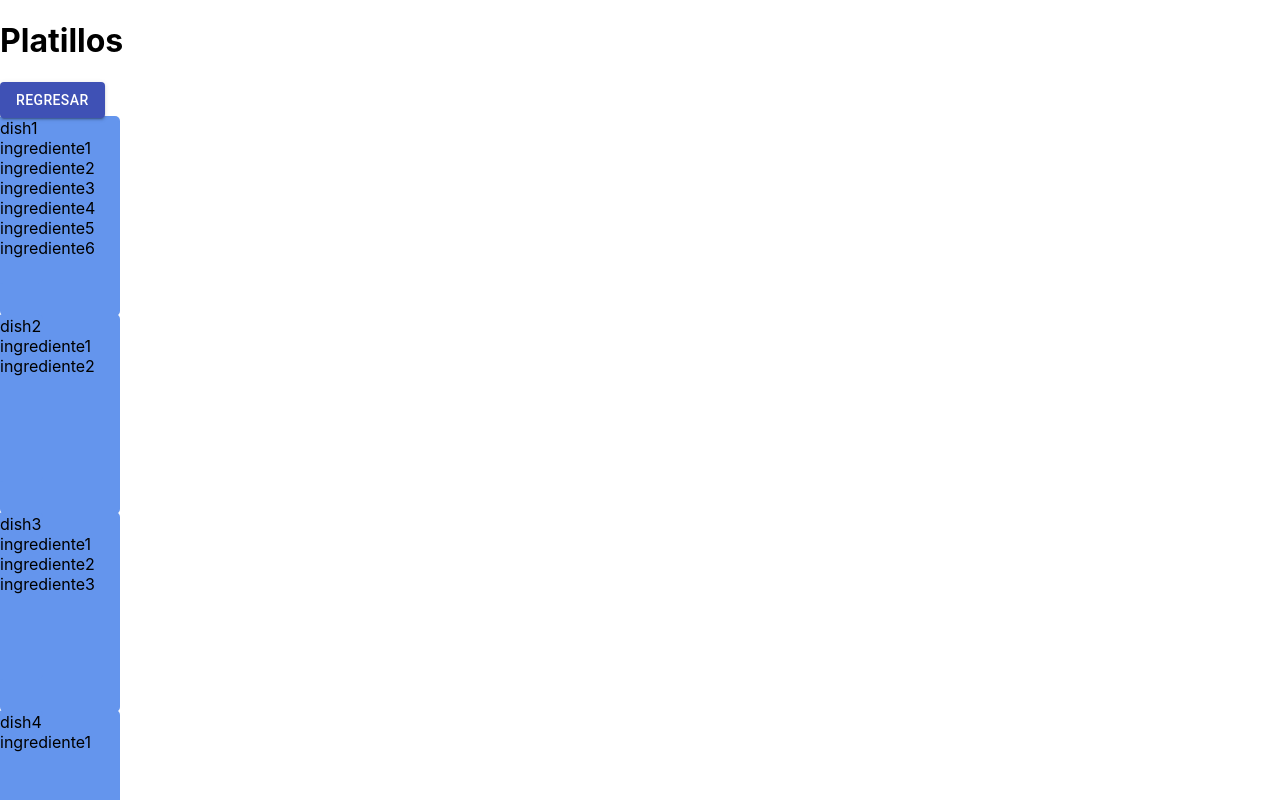
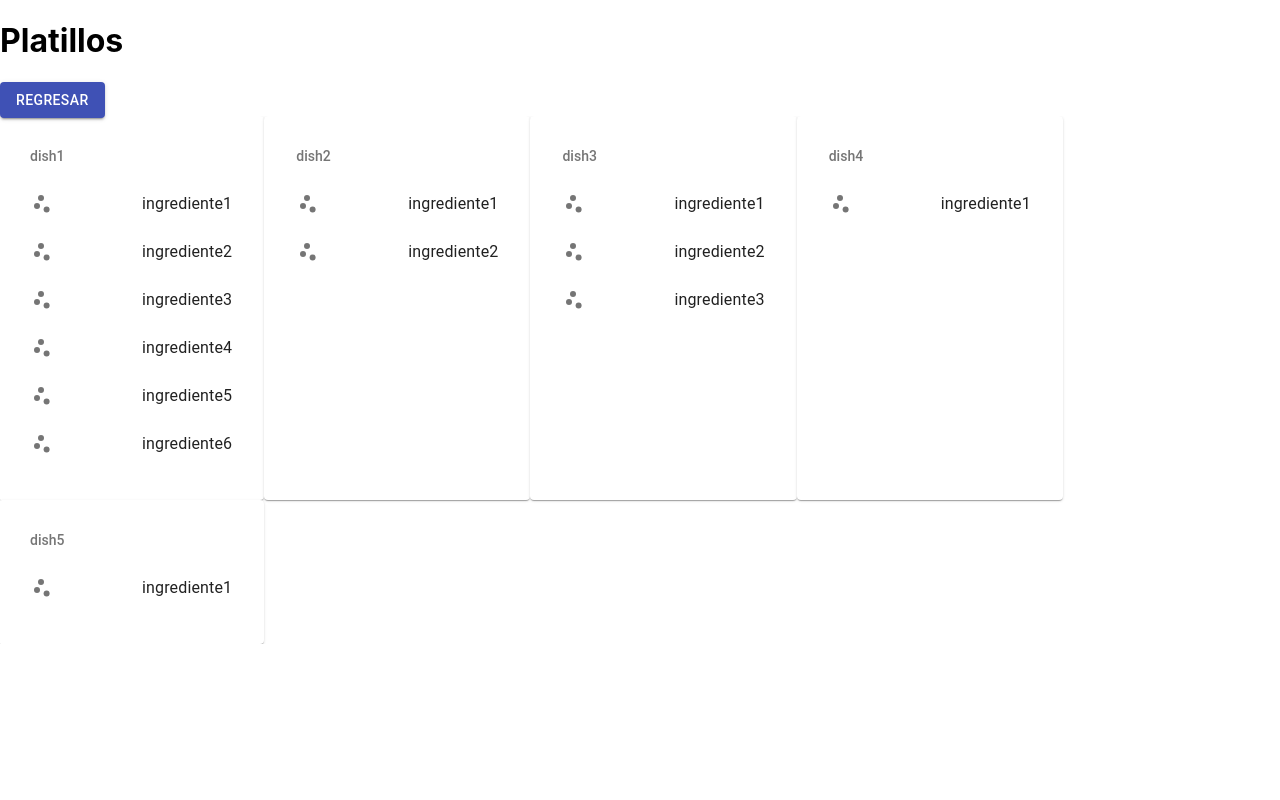
Before and after one commit to JonathanVargas0111/React-esencial, a React (Create React App) app: page /Platillos in a window 1280 px wide. Shown: the top 800 px of the page. Built offline with nearby package versions, Linux system fonts and the light colour scheme.

Commit message:
Consumo de datos locales y remotos

```diff
--- a/src/components/countries.js
+++ b/src/components/countries.js
@@ -1,8 +1,6 @@
 import React, {Component} from "react";
 import Button from "@material-ui/core/Button";
-
 export class Countries extends Component{
-
     getCountries(){
         fetch("https://restcountries.eu/rest/v2/lang/es").then
         (
@@ -12,8 +10,6 @@ export class Countries extends Component{
         .then(data => console.log(data))
         .catch(error => console.log(error))
     }
-
-
     render(){
         return (
             <div>
--- a/src/components/dish.js
+++ b/src/components/dish.js
@@ -1,5 +1,7 @@
 import React, {Component , Fragment} from "react";
-import GridList from '@material-ui/core/GridList';
+import { Button, List, ListItem, ListSubheader, ListItemText, ListItemIcon, Card, CardContent, GridList} from '@material-ui/core';
+import RestaurantIcon from '@material-ui/icons/Restaurant';
+import ScatterPlotIcon from '@material-ui/icons/ScatterPlot';
 
 
 //Clase del componente
@@ -23,22 +25,42 @@ class Ingredient extends Component{
     }
 }
 
+
+
 class Dish extends Component{
+    dishes = ["Tacos", "Ceviche","Paella"];
+    countIngredients(){
+        return this.dishes.length;
+    }
     render(){
+        //const { params} = this.props.match;
         return(
-        <div className="dish">
-            <GridList cellHeight={160} cols={3}>
-                <div className="dish">
-                        <div>
-                            {this.props.name}
-                        </div>
-                        {this.props.ingredientes.map(
-                            (ingredientes, index) =>(
-                            <div key={index}>{ingredientes}</div>
-                            ))}
-                </div>
-            </GridList>
-        </div>
+            <Card className="card">
+                <CardContent>
+                    <List
+                        component="nav"
+                        subheader={
+                            <ListSubheader component="div">
+                                {this.props.name}
+                            </ListSubheader>
+                        }
+                    >
+                        {this.props.ingrendients.map((ingrendient, index)=>(
+                            <ListItem button key={index}>
+                                <ListItemIcon>
+                                    <ScatterPlotIcon/>
+                                </ListItemIcon>
+                                <ListItemText
+                                    inset primary={ingrendient}
+                                />
+                            </ListItem>
+                        ))}
+
+                    </List>
+                </CardContent>
+
+            </Card>
+
         )
     }
 }
--- a/src/components/dishes.js
+++ b/src/components/dishes.js
@@ -1,8 +1,9 @@
 import React, {Component} from "react";
-import { Button } from '@material-ui/core';
+import { Button, List, ListItem, ListSubheader, ListItemText, ListItemIcon, GridList } from '@material-ui/core';
+import RestaurantIcon from '@material-ui/icons/Restaurant';
+import data from '../assets/data/dishes.json'
+import Dish from "./dish";
 
-import Data from "../assets/data/dishes.json";
-import Dish from "./dish";
 
 export class Dishes extends Component{
 
@@ -13,17 +14,39 @@ export class Dishes extends Component{
 
     render(){
         return(
-            <div>
+            <idv>
                 <h1>Platillos</h1>
                 <Button variant="contained" color="primary"
                 onClick={this.goBack}>
                     Regresar
                 </Button>
+                {/* {data.dishes.map(
+                    dish =>(
+                        <List
+                            component='nav'
+                            subheader={<ListSubheader component="div">Platillo </ListSubheader>}
+                            >
 
-                {Data.dishes.map((dish, index)=>(
-                <Dish key={index} name={dish.name} ingredientes={dish.ingedientes}/>
-                ))}
-            </div>
+                            {data.dishes.map((dish, index) =>
+                                <ListItem button key={index}>
+                                    <ListItemIcon>
+                                        <RestaurantIcon/>
+                                    </ListItemIcon>
+                                    <ListItemText inset primary={dish.name}/>
+                                </ListItem>
+                            )}
+                        </List>
+                    )
+                )} */}
+
+                <GridList>
+                    {data.dishes.map((dish, index)=>(
+                        <Dish key={index} name={dish.name} ingrendients={dish.ingedientes}/>
+                    ))}
+                </GridList>
+
+
+            </idv>
         )
     }
 }
```
